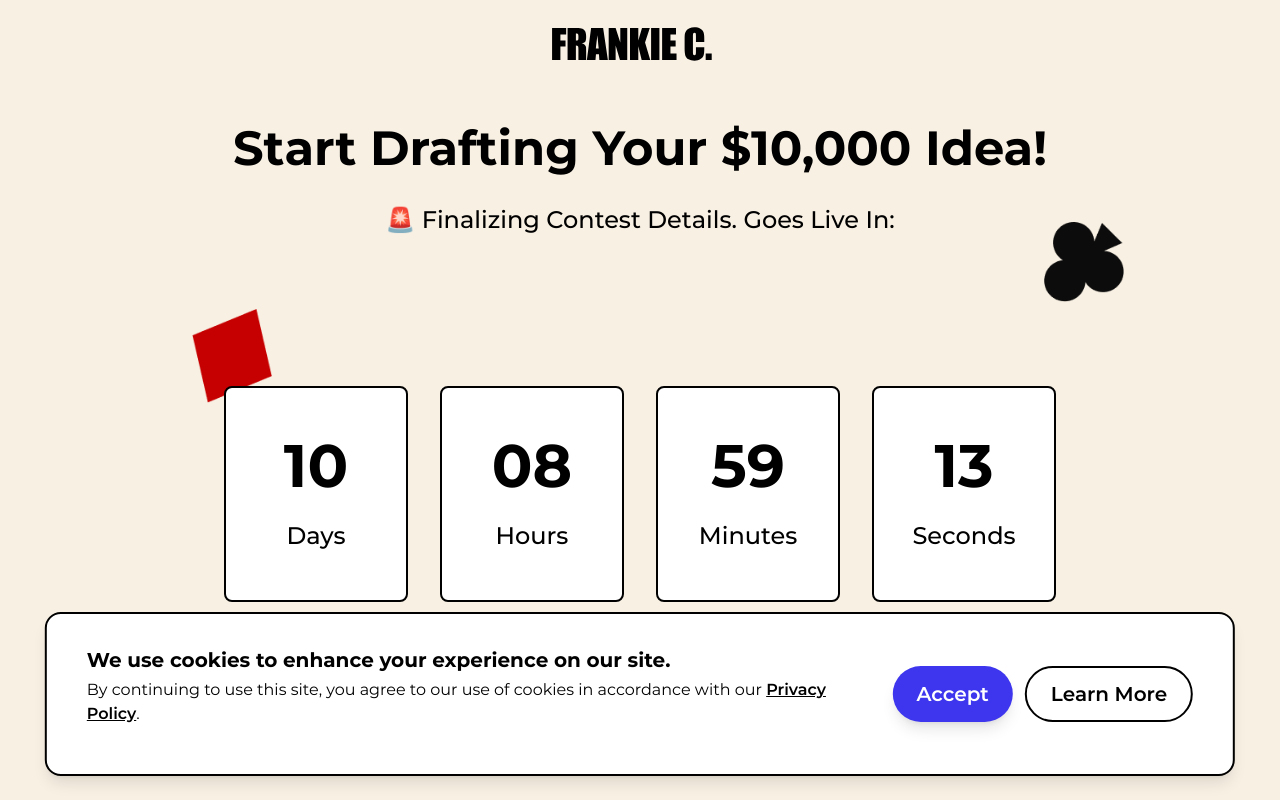
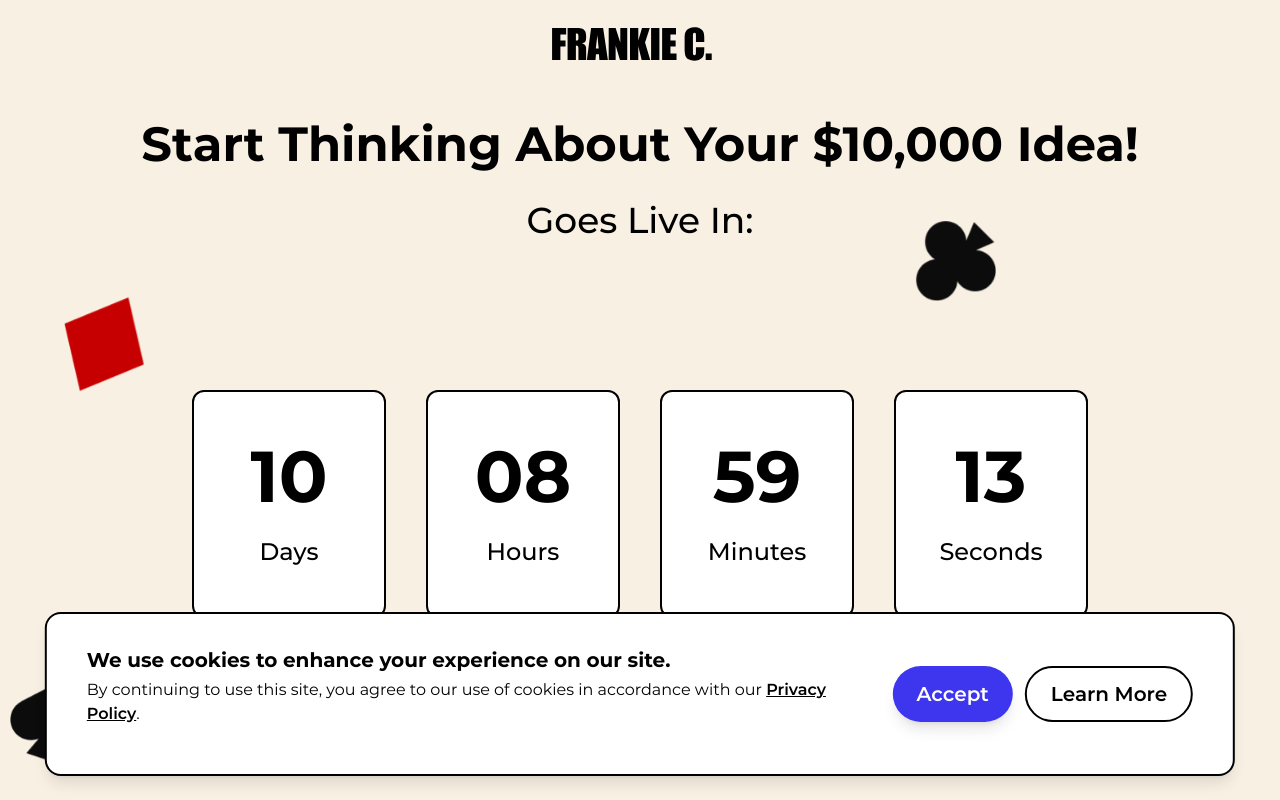
Before and after one commit to wesleyting/frankie-c-competition, a Next.js app: page / in a window 1280 px wide. Built offline with nearby package versions, Linux system fonts and the light colour scheme.

Commit message:
added footer, animation, and styling, text fixes

```diff
--- a/app/globals.css
+++ b/app/globals.css
@@ -228,13 +228,13 @@ body {
 }
 
 
-/* @keyframes float1 {
+ @keyframes float1 {
   0% {
     transform: translateY(0);
 
   }
   50% {
-    transform: translateY(-10px);
+    transform: translateY(-40px);
 
   }
   100% {
@@ -248,7 +248,7 @@ body {
     transform: translateY(0);
   }
   50% {
-    transform: translateY(-10px);
+    transform: translateY(-30px);
   }
   100% {
     transform: translateY(0);
@@ -277,7 +277,7 @@ body {
   100% {
     transform: translateY(0);
   }
-} */
+}
 
 .floating-suit-1 {
   position: absolute;
--- a/app/page.js
+++ b/app/page.js
@@ -2,6 +2,7 @@
 
 import { useEffect, useState } from "react";
 import Link from "next/link";
+import { Instagram, Twitter, Youtube } from "lucide-react";
 
 export default function CountdownTimer() {
   const [timeLeft, setTimeLeft] = useState({
@@ -68,7 +69,7 @@ export default function CountdownTimer() {
       </header>
 
       <div className="flex flex-col items-center justify-center min-h-[calc(100vh-250px)] z-10">
-        <div className="w-full max-w-4xl p-8 relative">
+        <div className="w-full max-w-6xl p-8 relative">
           <div className="absolute inset-0  pointer-events-none max-w-4xl">
             {/* Clubs (♣️) */}
             <img
@@ -80,7 +81,7 @@ export default function CountdownTimer() {
             <img
               src="/hearts.png"
               alt="Hearts"
-              className="floating-suit-4 bottom-[-18%] right-[0%] sm:block"
+              className="floating-suit-4 bottom-[-18%] right-[-18%] sm:block"
             />
             {/* Spades (♠️) */}
             <img
@@ -96,16 +97,16 @@ export default function CountdownTimer() {
             />
           </div>
 
-          <h1 className="mb-6 xl:mb-8 text-center text-3xl font-bold text-black md:text-4xl lg:text-5xl">
-            Start Drafting Your $10,000 Idea!
+          <h1 className="mb-6 xl:mb-8 text-center text-3xl font-bold text-black md:text-4xl lg:text-5xl md:leading-[1.2]">
+            Start Thinking About Your $10,000 Idea!
           </h1>
 
           <div className="space-y-6">
-            <p className="text-center text-2xl font-medium text-black mb-16 lg:mb-[150px]">
-              🚨 Finalizing Contest Details. Goes Live In:
+            <p className="text-center text-3xl md:text-4xl font-medium text-black mb-16 lg:mb-[150px]">
+              Goes Live In:
             </p>
 
-            <div className="grid grid-cols-2 gap-8 md:grid-cols-4 max-w-4xl m-auto">
+            <div className="grid grid-cols-2 gap-10 md:grid-cols-4 max-w-4xl m-auto">
               {[
                 { label: "Days", value: timeLeft.days },
                 { label: "Hours", value: timeLeft.hours },
@@ -114,9 +115,9 @@ export default function CountdownTimer() {
               ].map((item) => (
                 <div
                   key={item.label}
-                  className="flex flex-col items-center rounded-lg bg-white py-8 md:py-12 text-center border-2 border-black z-10"
+                  className="flex flex-col items-center rounded-xl bg-white py-8 md:py-12 text-center border-2 border-black z-10"
                 >
-                  <span className="text-5xl font-bold text-black md:text-6xl mb-4">
+                  <span className="text-5xl font-bold text-black md:text-6xl xl:text-7xl mb-4">
                     {item.value.toString().padStart(2, "0")}
                   </span>
                   <span className="mt-2 text-lg font-medium text-black md:text-2xl">
@@ -128,6 +129,37 @@ export default function CountdownTimer() {
           </div>
         </div>
       </div>
+
+      <footer className="w-full pb-6 pt-3 sm:pt-12 flex justify-center items-center bg-cBeige">
+        <div className="flex space-x-6">
+          {/* YouTube */}
+          <Link
+            href="https://www.youtube.com/@FrankieCPoker"
+            className="text-black hover:text-gray-600 transition"
+          >
+            <Youtube size={32} />
+            <span className="sr-only">YouTube</span>
+          </Link>
+
+          {/* Twitter */}
+          <Link
+            href="https://x.com/FrankieCucc"
+            className="text-black hover:text-gray-600 transition"
+          >
+            <Twitter size={32} />
+            <span className="sr-only">Twitter (X)</span>
+          </Link>
+
+          {/* Instagram */}
+          <Link
+            href="https://www.instagram.com/frankie_cucc/?hl=en"
+            className="text-black hover:text-gray-600 transition"
+          >
+            <Instagram size={32} />
+            <span className="sr-only">Instagram</span>
+          </Link>
+        </div>
+      </footer>
     </div>
   );
 }
```
